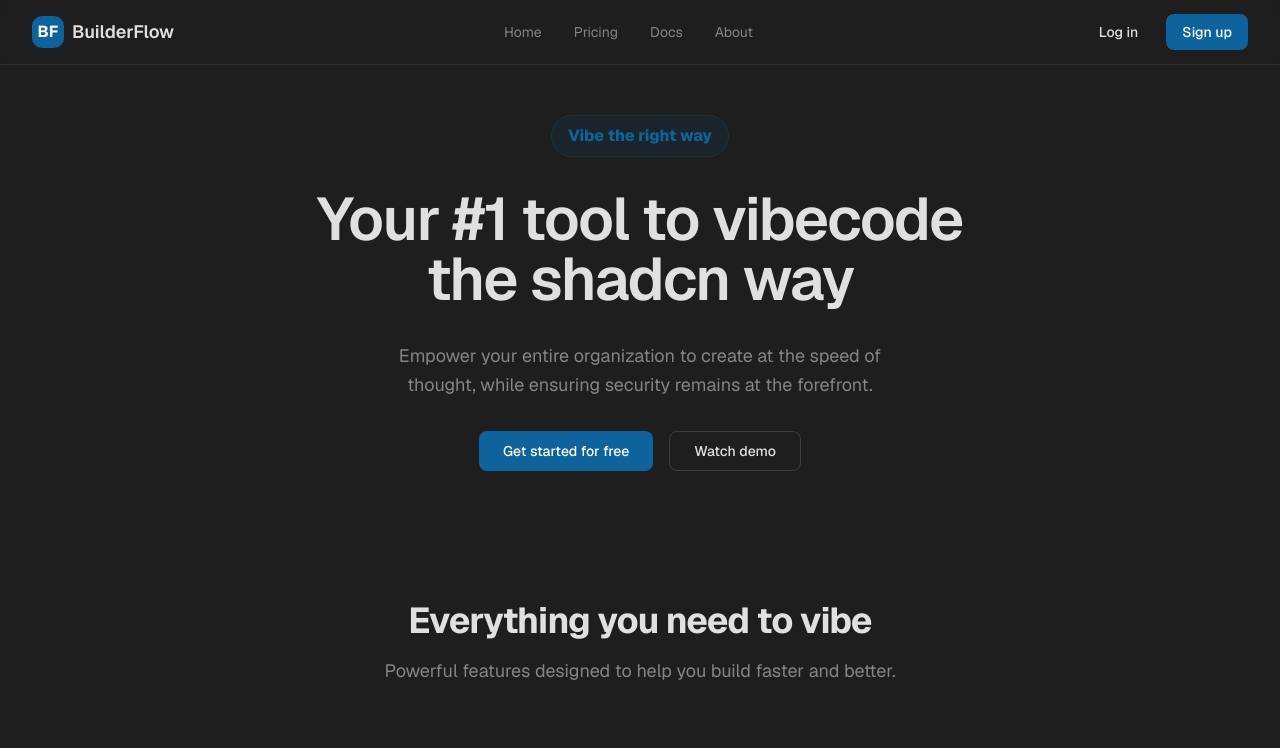
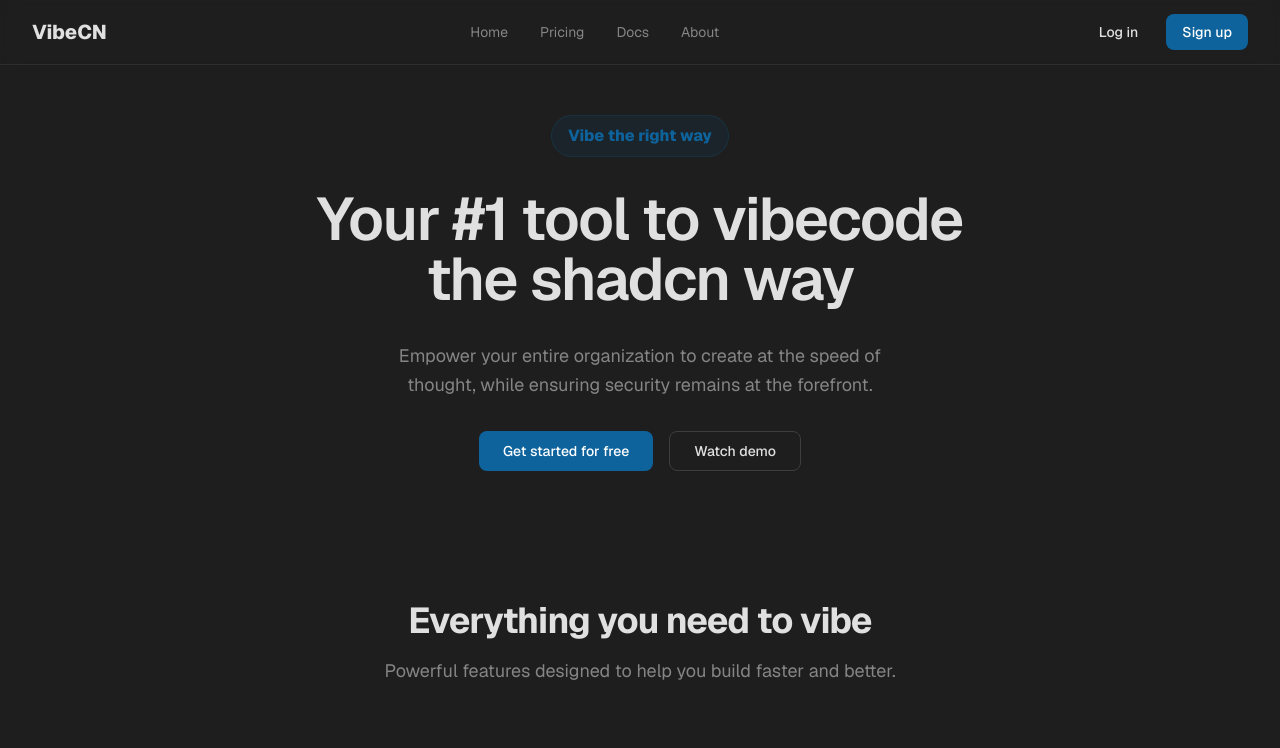
Before and after one commit to yohaboy/ShadCNai, a Next.js app: page / in a window 1280 px wide. Shown: the top 748 px of the page. Built offline with nearby package versions, Linux system fonts and the light colour scheme.

Commit message:
style-changes

```diff
--- a/app/dashboard/page.tsx
+++ b/app/dashboard/page.tsx
@@ -150,7 +150,7 @@ export default function ClientPage() {
   return (
     <div className="flex flex-col h-screen bg-[#1e1e1e] text-white">
       <WorkspaceHeader
-        projectName="BUILDERFLOW"
+        projectName="Project"
         onToggleAI={() => setShowAIPanel(!showAIPanel)}
         aiEnabled={showAIPanel}
         onExport={() => exportAsZip(fileStructure)}
--- a/app/globals.css
+++ b/app/globals.css
@@ -16,7 +16,7 @@
   --secondary-foreground: #e0e0e0;
   --muted: #3e3e42;
   --muted-foreground: #858585;
-  --accent: #ffd700;
+  --accent: #c4c4d6;
   --accent-foreground: #000000;
   --destructive: #f48771;
   --destructive-foreground: #ffffff;
--- a/components/base/NavBar.tsx
+++ b/components/base/NavBar.tsx
@@ -8,10 +8,7 @@ export default function Navigation() {
     <nav className="sticky top-0 z-50 w-full border-b border-border/50 bg-background/95 backdrop-blur supports-[backdrop-filter]:bg-background/60">
       <div className="max-w-7xl mx-auto px-4 sm:px-6 lg:px-8 h-16 flex items-center justify-between">
         <div className="flex items-center gap-2">
-          <div className="w-8 h-8 bg-primary rounded-lg flex items-center justify-center text-primary-foreground font-bold">
-            BF
-          </div>
-          <span className="font-semibold text-lg">BuilderFlow</span>
+          <Link href="/" className="font-extrabold text-xl hover:cursor-pointer">VibeCN</Link>
         </div>
 
         <div className="hidden md:flex items-center gap-8">
```
